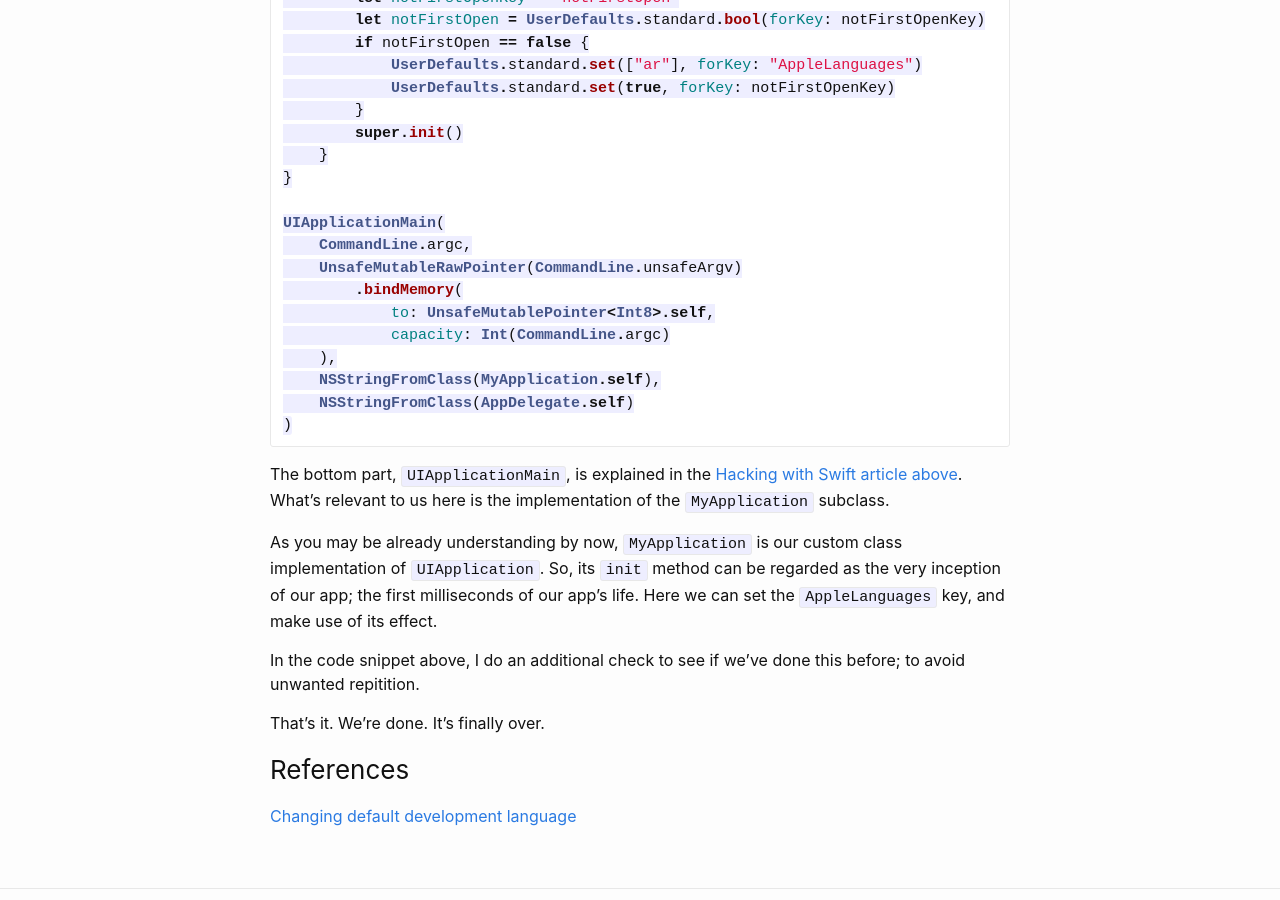
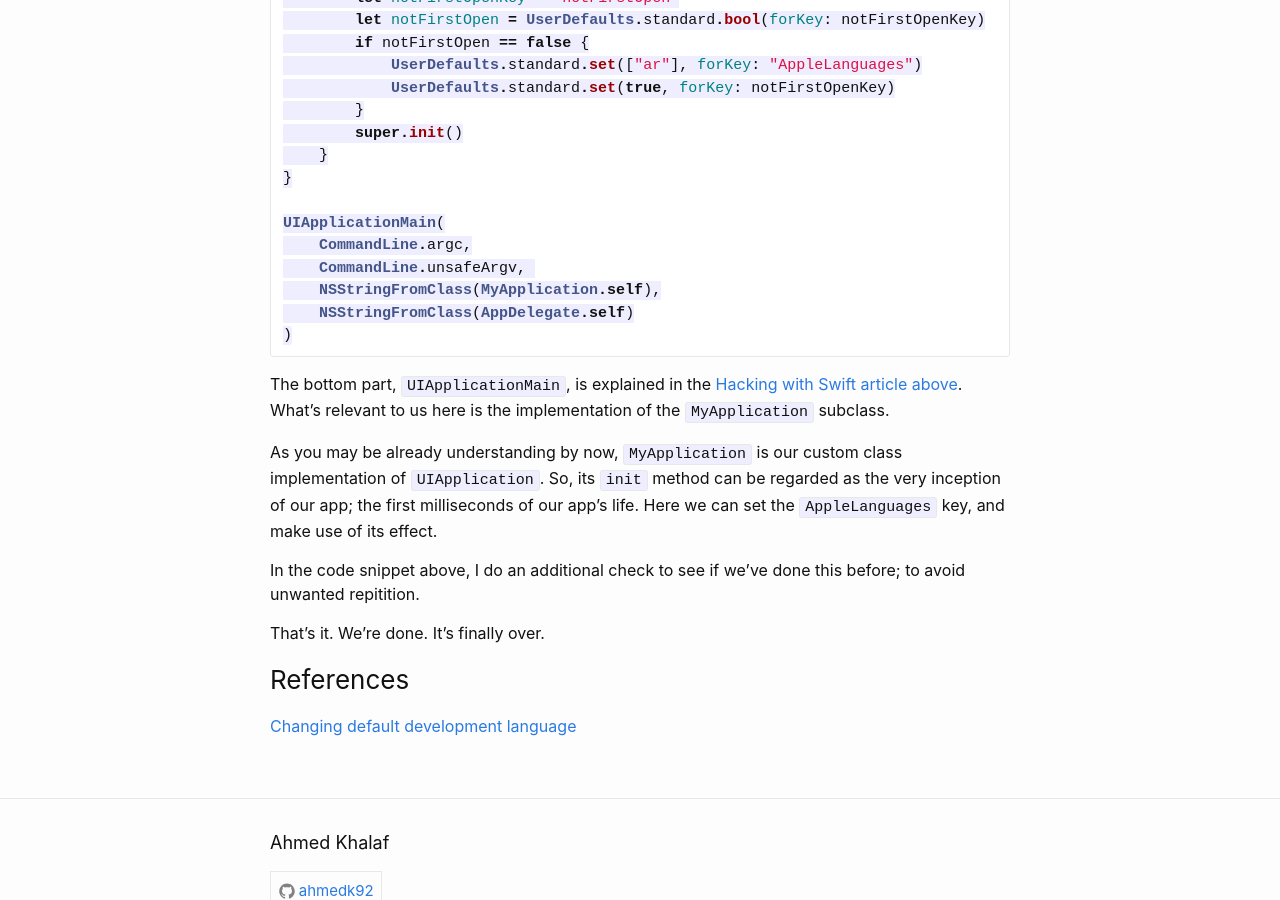
Before and after one commit to ahmedk92/ahmedk92.github.io, a Jekyll site: the page built from _posts/2018-08-10-Arabic As A Default Language for Your iOS App.md, in a window 1280 px wide and 900 px high, scrolled down 3531 px. Built offline with Jekyll 4.4.1, drawn with Linux system fonts in a browser that asks for light colours.

Commit message:
update main.swift snippet

```diff
--- a/_posts/2018-08-10-Arabic As A Default Language for Your iOS App.md
+++ b/_posts/2018-08-10-Arabic As A Default Language for Your iOS App.md
@@ -107,11 +107,7 @@ class MyApplication: UIApplication {
 
 UIApplicationMain(
     CommandLine.argc,
-    UnsafeMutableRawPointer(CommandLine.unsafeArgv)
-        .bindMemory(
-            to: UnsafeMutablePointer<Int8>.self,
-            capacity: Int(CommandLine.argc)
-    ),
+    CommandLine.unsafeArgv,
     NSStringFromClass(MyApplication.self),
     NSStringFromClass(AppDelegate.self)
 )
```
